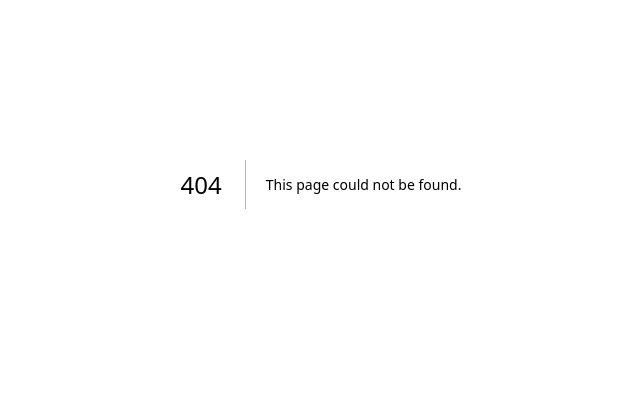
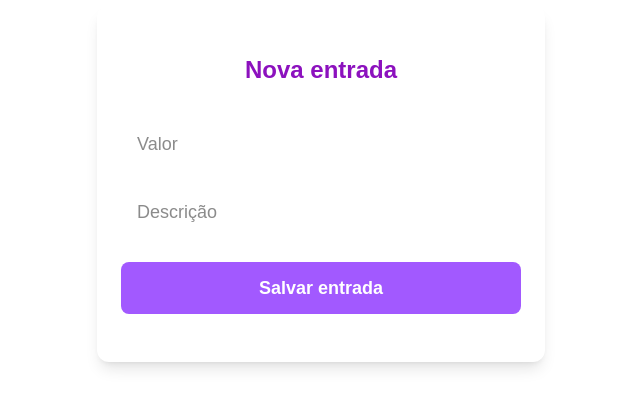
Before and after one commit to Lucas-Muto/MyWallet-FrontEnd, a Next.js app in the folder mywallet-frontend/: page /nova-entrada in a window 1280 px wide. Before the commit this address had no page. Shown: the part 216-624 px from the top of the page, without its empty margins (319-959 px from the left). Built offline with nearby package versions, Linux system fonts and the light colour scheme.

Commit message:
feat: páginas de nova entrada e nova saída com layout conforme Figma e navegação na Home

```diff
--- a/mywallet-frontend/src/app/home/page.tsx
+++ b/mywallet-frontend/src/app/home/page.tsx
@@ -17,14 +17,14 @@ export default function Home() {
         </div>
       </div>
       <div className="flex gap-4 mt-6 w-full max-w-xs sm:max-w-md">
-        <button className="flex-1 flex flex-col items-start justify-end bg-[#A259FF] rounded-lg p-4 text-white font-bold text-lg min-h-[90px]">
+        <Link href="/nova-entrada" className="flex-1 flex flex-col items-start justify-end bg-[#A259FF] rounded-lg p-4 text-white font-bold text-lg min-h-[90px] transition hover:bg-[#7c1fd1]">
           <span className="text-2xl mb-2">＋</span>
           Nova entrada
-        </button>
-        <button className="flex-1 flex flex-col items-start justify-end bg-[#A259FF] rounded-lg p-4 text-white font-bold text-lg min-h-[90px]">
+        </Link>
+        <Link href="/nova-saida" className="flex-1 flex flex-col items-start justify-end bg-[#A259FF] rounded-lg p-4 text-white font-bold text-lg min-h-[90px] transition hover:bg-[#7c1fd1]">
           <span className="text-2xl mb-2">－</span>
           Nova saída
-        </button>
+        </Link>
       </div>
     </div>
   );
--- /dev/null
+++ b/mywallet-frontend/src/app/nova-entrada/page.tsx
@@ -0,0 +1,47 @@
+"use client";
+
+import { useState } from "react";
+
+export default function NovaEntrada() {
+  const [valor, setValor] = useState("");
+  const [descricao, setDescricao] = useState("");
+
+  function handleSubmit(e: React.FormEvent) {
+    e.preventDefault();
+    // Aqui futuramente será feita a requisição para salvar entrada
+  }
+
+  return (
+    <div className="min-h-screen flex flex-col items-center justify-center">
+      <div className="bg-white w-full max-w-xs sm:max-w-md rounded-xl flex flex-col items-center py-12 px-6 shadow-lg">
+        <h2 className="text-[#8C11BE] text-2xl font-bold mb-8">Nova entrada</h2>
+        <form onSubmit={handleSubmit} className="w-full flex flex-col gap-4">
+          <input
+            type="number"
+            placeholder="Valor"
+            className="rounded-lg px-4 py-3 text-lg outline-none border-none"
+            value={valor}
+            onChange={e => setValor(e.target.value)}
+            required
+            min="0"
+            step="0.01"
+          />
+          <input
+            type="text"
+            placeholder="Descrição"
+            className="rounded-lg px-4 py-3 text-lg outline-none border-none"
+            value={descricao}
+            onChange={e => setDescricao(e.target.value)}
+            required
+          />
+          <button
+            type="submit"
+            className="mt-2 bg-[#A259FF] text-white font-bold text-lg py-3 rounded-lg transition hover:bg-[#7c1fd1]"
+          >
+            Salvar entrada
+          </button>
+        </form>
+      </div>
+    </div>
+  );
+}
--- /dev/null
+++ b/mywallet-frontend/src/app/nova-saida/page.tsx
@@ -0,0 +1,47 @@
+"use client";
+
+import { useState } from "react";
+
+export default function NovaSaida() {
+  const [valor, setValor] = useState("");
+  const [descricao, setDescricao] = useState("");
+
+  function handleSubmit(e: React.FormEvent) {
+    e.preventDefault();
+    // Aqui futuramente será feita a requisição para salvar saída
+  }
+
+  return (
+    <div className="min-h-screen flex flex-col items-center justify-center">
+      <div className="bg-white w-full max-w-xs sm:max-w-md rounded-xl flex flex-col items-center py-12 px-6 shadow-lg">
+        <h2 className="text-[#8C11BE] text-2xl font-bold mb-8">Nova saída</h2>
+        <form onSubmit={handleSubmit} className="w-full flex flex-col gap-4">
+          <input
+            type="number"
+            placeholder="Valor"
+            className="rounded-lg px-4 py-3 text-lg outline-none border-none"
+            value={valor}
+            onChange={e => setValor(e.target.value)}
+            required
+            min="0"
+            step="0.01"
+          />
+          <input
+            type="text"
+            placeholder="Descrição"
+            className="rounded-lg px-4 py-3 text-lg outline-none border-none"
+            value={descricao}
+            onChange={e => setDescricao(e.target.value)}
+            required
+          />
+          <button
+            type="submit"
+            className="mt-2 bg-[#A259FF] text-white font-bold text-lg py-3 rounded-lg transition hover:bg-[#7c1fd1]"
+          >
+            Salvar saída
+          </button>
+        </form>
+      </div>
+    </div>
+  );
+}
```
